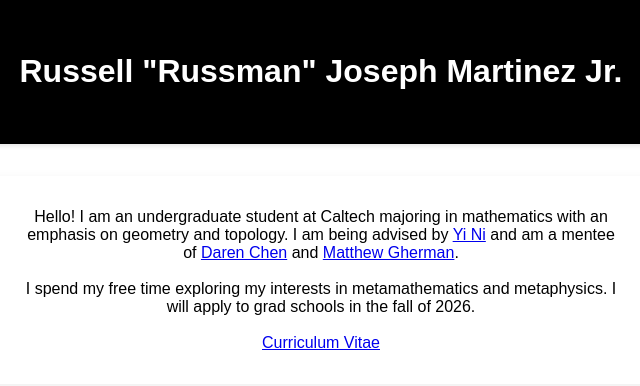
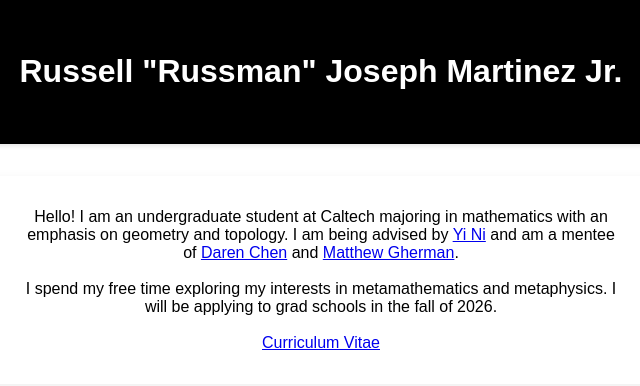
Before and after one commit to russmanian/russmanian.github.io, a plain HTML site: page index.html in a window 1280 px wide. Shown: the full height of the page, 319-959 px from the left. Drawn offline with Linux system fonts and the light colour scheme.

Commit message:
Correct grammar in personal introduction

```diff
--- a/index.html
+++ b/index.html
@@ -38,7 +38,7 @@
     and am a mentee of <a href="https://darenchenm.github.io/">Daren Chen</a> and <a href="https://mgherman.people.caltech.edu/">Matthew Gherman</a>.
     <br>
     <br>
-    I spend my free time exploring my interests in metamathematics and metaphysics. I will apply to grad schools in the fall of 2026.
+    I spend my free time exploring my interests in metamathematics and metaphysics. I will be applying to grad schools in the fall of 2026.
     <br>
     <br>
     <a href="./CV.pdf">Curriculum Vitae</a>
```
